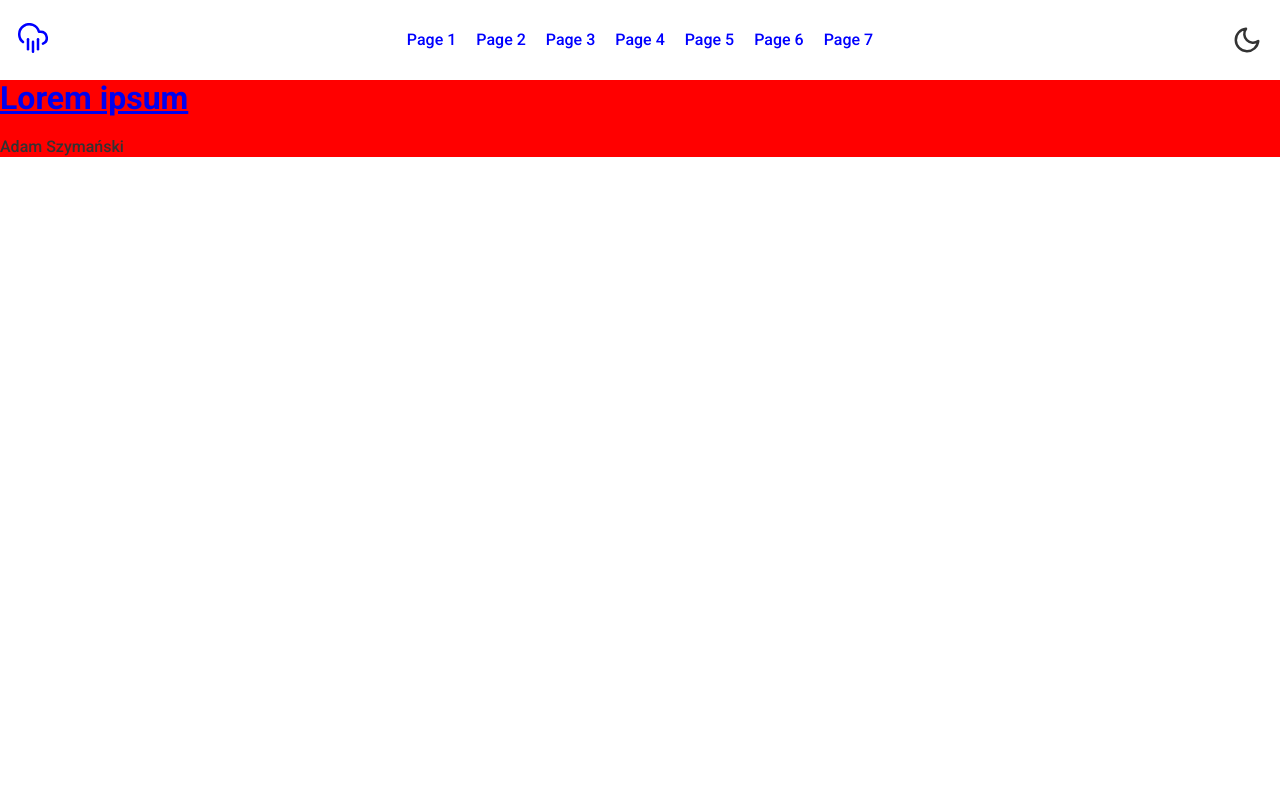
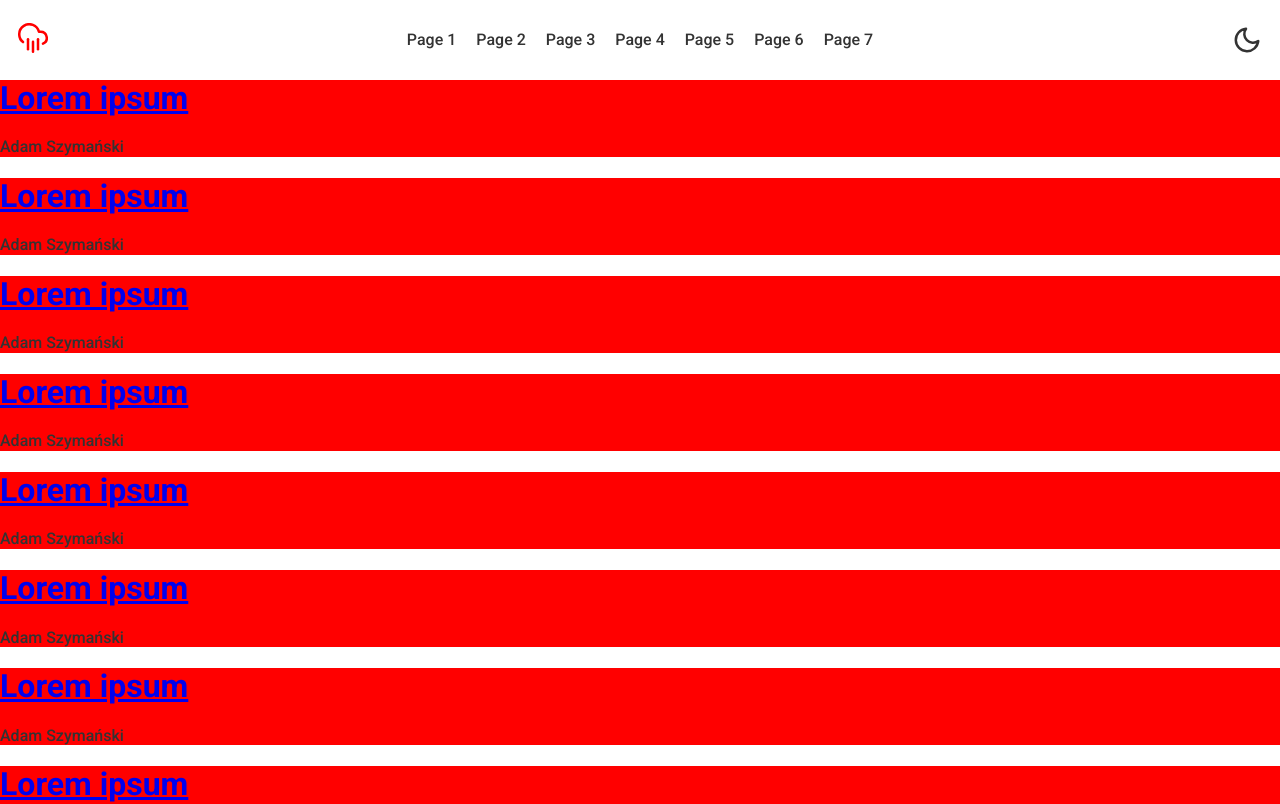
Before and after one commit to asgeev/intranet_react_frontend, a React (Vite) app: page / in a window 1280 px wide. Shown: the top 804 px of the page. Built offline with nearby package versions, Linux system fonts and the light colour scheme.

Commit message:
Add prettier as plugin to eslint

```diff
--- a/package.json
+++ b/package.json
@@ -23,11 +23,14 @@
     "@vitejs/plugin-react": "^3.0.0",
     "eslint": "^8.31.0",
     "eslint-config-airbnb": "^19.0.4",
+    "eslint-config-prettier": "^8.6.0",
     "eslint-plugin-import": "^2.26.0",
     "eslint-plugin-jsx-a11y": "^6.6.1",
     "eslint-plugin-prefer-arrow": "^1.2.3",
+    "eslint-plugin-prettier": "^4.2.1",
     "eslint-plugin-react": "^7.31.11",
     "eslint-plugin-react-hooks": "^4.6.0",
+    "prettier": "2.8.2",
     "vite": "^4.0.0"
   }
 }
--- a/src/Components/Article/Article.jsx
+++ b/src/Components/Article/Article.jsx
@@ -1,13 +1,16 @@
-import { useParams } from 'react-router-dom';
-import styled from 'styled-components';
+import { useParams } from 'react-router-dom'
+import styled from 'styled-components'
 
 const Wrapper = styled.div`
-  margin-top: 8rem;
-`;
+    /* margin-top: 8rem; */
+    min-height: calc(100vh - 8rem);
+    display: flex;
+    align-items: center;
+    justify-content: center;
+`
 
-const Article = () => {
-  const { slug } = useParams();
+export const Article = () => {
+    const { slug } = useParams()
 
-  return <Wrapper>slug</Wrapper>;
-};
-export default Article;
+    return <Wrapper>{slug}</Wrapper>
+}
--- a/src/Components/Articles/Articles.jsx
+++ b/src/Components/Articles/Articles.jsx
@@ -1,5 +1,5 @@
-import { NavLink, Outlet } from 'react-router-dom';
-import styled from 'styled-components';
+import { NavLink, Outlet } from 'react-router-dom'
+import styled from 'styled-components'
 
 const articles = [
     {
@@ -10,15 +10,111 @@ const articles = [
         userAvatarUrl:
             'https://cdn.pixabay.com/photo/2016/11/18/23/38/child-1837375__340.png',
     },
-];
+    {
+        title: 'Lorem ipsum',
+        content: '',
+        createdBy: 'Adam Szymański',
+        slug: 'lorem_ipsum',
+        userAvatarUrl:
+            'https://cdn.pixabay.com/photo/2016/11/18/23/38/child-1837375__340.png',
+    },
+    {
+        title: 'Lorem ipsum',
+        content: '',
+        createdBy: 'Adam Szymański',
+        slug: 'lorem_ipsum',
+        userAvatarUrl:
+            'https://cdn.pixabay.com/photo/2016/11/18/23/38/child-1837375__340.png',
+    },
+    {
+        title: 'Lorem ipsum',
+        content: '',
+        createdBy: 'Adam Szymański',
+        slug: 'lorem_ipsum',
+        userAvatarUrl:
+            'https://cdn.pixabay.com/photo/2016/11/18/23/38/child-1837375__340.png',
+    },
+    {
+        title: 'Lorem ipsum',
+        content: '',
+        createdBy: 'Adam Szymański',
+        slug: 'lorem_ipsum',
+        userAvatarUrl:
+            'https://cdn.pixabay.com/photo/2016/11/18/23/38/child-1837375__340.png',
+    },
+    {
+        title: 'Lorem ipsum',
+        content: '',
+        createdBy: 'Adam Szymański',
+        slug: 'lorem_ipsum',
+        userAvatarUrl:
+            'https://cdn.pixabay.com/photo/2016/11/18/23/38/child-1837375__340.png',
+    },
+    {
+        title: 'Lorem ipsum',
+        content: '',
+        createdBy: 'Adam Szymański',
+        slug: 'lorem_ipsum',
+        userAvatarUrl:
+            'https://cdn.pixabay.com/photo/2016/11/18/23/38/child-1837375__340.png',
+    },
+    {
+        title: 'Lorem ipsum',
+        content: '',
+        createdBy: 'Adam Szymański',
+        slug: 'lorem_ipsum',
+        userAvatarUrl:
+            'https://cdn.pixabay.com/photo/2016/11/18/23/38/child-1837375__340.png',
+    },
+    {
+        title: 'Lorem ipsum',
+        content: '',
+        createdBy: 'Adam Szymański',
+        slug: 'lorem_ipsum',
+        userAvatarUrl:
+            'https://cdn.pixabay.com/photo/2016/11/18/23/38/child-1837375__340.png',
+    },
+    {
+        title: 'Lorem ipsum',
+        content: '',
+        createdBy: 'Adam Szymański',
+        slug: 'lorem_ipsum',
+        userAvatarUrl:
+            'https://cdn.pixabay.com/photo/2016/11/18/23/38/child-1837375__340.png',
+    },
+    {
+        title: 'Lorem ipsum',
+        content: '',
+        createdBy: 'Adam Szymański',
+        slug: 'lorem_ipsum',
+        userAvatarUrl:
+            'https://cdn.pixabay.com/photo/2016/11/18/23/38/child-1837375__340.png',
+    },
+    {
+        title: 'Lorem ipsum',
+        content: '',
+        createdBy: 'Adam Szymański',
+        slug: 'lorem_ipsum',
+        userAvatarUrl:
+            'https://cdn.pixabay.com/photo/2016/11/18/23/38/child-1837375__340.png',
+    },
+    {
+        title: 'Lorem ipsum',
+        content: '',
+        createdBy: 'Adam Szymański',
+        slug: 'lorem_ipsum',
+        userAvatarUrl:
+            'https://cdn.pixabay.com/photo/2016/11/18/23/38/child-1837375__340.png',
+    },
+]
 
 const ArticlesWrapper = styled.div`
     margin-top: 8rem;
-`;
+`
 
 const StyledArticleCard = styled.div`
     background-color: red;
-`;
+`
 
 const ArticleCard = ({ article }) => (
     <StyledArticleCard>
@@ -28,14 +124,12 @@ const ArticleCard = ({ article }) => (
         <p>{article.content}</p>
         <p>{article.createdBy}</p>
     </StyledArticleCard>
-);
+)
 
-const Articles = () => (
+export const Articles = () => (
     <ArticlesWrapper>
         {articles.map((article) => {
-      return <ArticleCard article={article} />;
+            return <ArticleCard key={article.slug} article={article} />
         })}
     </ArticlesWrapper>
-);
-
-export default Articles;
+)
--- a/src/Components/GlobalStyles/GlobalStyles.js
+++ b/src/Components/GlobalStyles/GlobalStyles.js
@@ -1,6 +1,6 @@
-import { createGlobalStyle } from 'styled-components';
+import { createGlobalStyle } from 'styled-components'
 
-const GlobalStyles = createGlobalStyle`
+export const GlobalStyles = createGlobalStyle`
 
 *, *::before, *::after{
     box-sizing: border-box;
@@ -23,6 +23,4 @@ body {
     background-color: ${({ theme }) => theme.color.bodyColor};
     color: ${({ theme }) => theme.color.textColor}
 }
-`;
-
-export default GlobalStyles;
+`
--- a/src/Components/Navigation/Navigation.jsx
+++ b/src/Components/Navigation/Navigation.jsx
@@ -1,9 +1,9 @@
-import styled from 'styled-components';
-import { useState } from 'react';
-import { FiCloudRain } from 'react-icons/fi';
-import { NavLink } from 'react-router-dom';
-import { StyledFiMoon, StyledFiSun, NavBar } from './Navigation.styled';
-import BurgerMenu from '../BurgerMenu/BurgerMenu';
+import styled from 'styled-components'
+import { useState } from 'react'
+import { FiCloudRain } from 'react-icons/fi'
+import { NavLink } from 'react-router-dom'
+import { StyledFiMoon, StyledFiSun, NavBar } from './Navigation.styled'
+import { BurgerMenu } from '../BurgerMenu/BurgerMenu'
 
 const navigationApi = [
     { title: 'Page 1', path: 'page/page_1', slug: 'page_1' },
@@ -13,7 +13,7 @@ const navigationApi = [
     { title: 'Page 5', path: 'page/page_5', slug: 'page_5' },
     { title: 'Page 6', path: 'page/page_6', slug: 'page_6' },
     { title: 'Page 7', path: 'page/page_7', slug: 'page_7' },
-];
+]
 
 const RightSection = styled.div`
     display: flex;
@@ -21,7 +21,7 @@ const RightSection = styled.div`
     justify-content: center;
     align-items: center;
     gap: 2rem;
-`;
+`
 
 const Menu = styled.div`
     display: ${({ isOpen }) => (isOpen ? 'flex' : 'none')};
@@ -46,7 +46,7 @@ const Menu = styled.div`
         /* justify-content: center; */
         height: 100%;
     }
-`;
+`
 
 const MenuItems = styled.ul`
     /* display: flex; */
@@ -60,24 +60,26 @@ const MenuItems = styled.ul`
     ${({ theme }) => theme.mq.lg} {
         flex-direction: row;
     }
-`;
+`
 
 const StyledNavLink = styled(NavLink)`
     text-decoration: none;
-  /* color: ${({ theme }) => theme.color.textColor}; */
+    color: ${({ theme }) => theme.color.textColor};
 
-  color: ${({ isActive }) => (isActive ? 'red' : 'blue')};
-`;
+    &.active {
+        color: red;
+    }
+`
 
-const Navigation = ({ setIsDarkTheme, isDarkTheme }) => {
-  const [isOpen, setIsOpen] = useState(false);
+export const Navigation = ({ setIsDarkTheme, isDarkTheme }) => {
+    const [isOpen, setIsOpen] = useState(false)
     const toggleIsDark = () => {
-    setIsDarkTheme((prev) => !prev);
-  };
+        setIsDarkTheme((prev) => !prev)
+    }
 
     const toggleNavigation = () => {
-    setIsOpen((prev) => !prev);
-  };
+        setIsOpen((prev) => !prev)
+    }
 
     return (
         <NavBar>
@@ -106,7 +108,5 @@ const Navigation = ({ setIsDarkTheme, isDarkTheme }) => {
                 <BurgerMenu toggleNavigation={toggleNavigation} />
             </RightSection>
         </NavBar>
-  );
-};
-
-export default Navigation;
+    )
+}
--- a/src/Components/Page/Page.jsx
+++ b/src/Components/Page/Page.jsx
@@ -1,6 +1,6 @@
-import React from 'react';
-import { Outlet, useParams } from 'react-router-dom';
-import styled from 'styled-components';
+import React from 'react'
+import { Outlet, useParams } from 'react-router-dom'
+import styled from 'styled-components'
 
 const PageWrapper = styled.div`
     width: 100%;
@@ -10,15 +10,13 @@ const PageWrapper = styled.div`
     display: flex;
     align-items: center;
     justify-content: center;
-`;
-const Page = () => {
-  const { slug } = useParams();
+`
+export const Page = () => {
+    const { slug } = useParams()
 
     return (
         <PageWrapper>
             <h1>{slug}</h1>
         </PageWrapper>
-  );
-};
-
-export default Page;
+    )
+}
```
Also changed, not shown: src/App.jsx (+22 -19 lines), src/Components/BurgerMenu/BurgerMenu.jsx (+4 -7 lines), src/Components/Navigation/Navigation.styled.jsx (+5 -5 lines), src/Components/PageNotFound/PageNotFound.jsx (+5 -7 lines), .eslintrc.json, 2 other files (tests, documents, lock files or other folders). Lines whose indentation alone changed are shown as unchanged.
